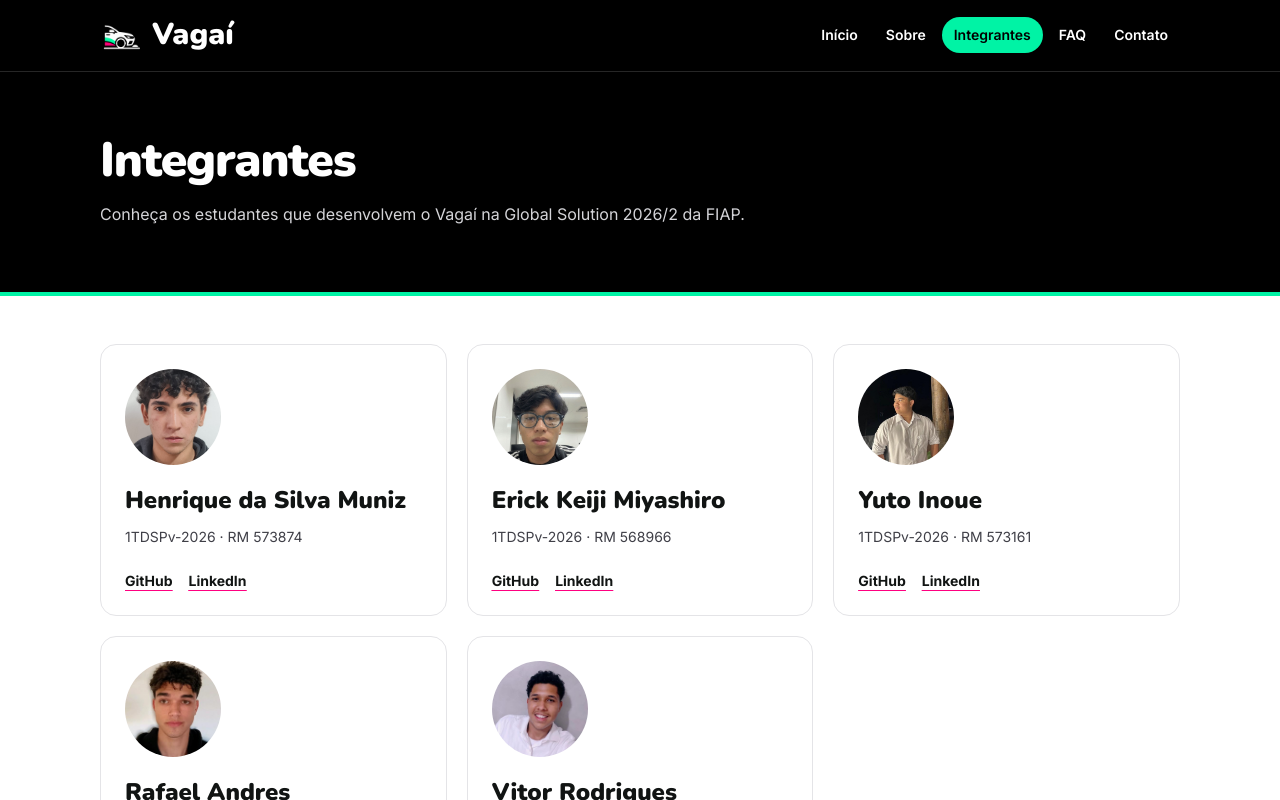
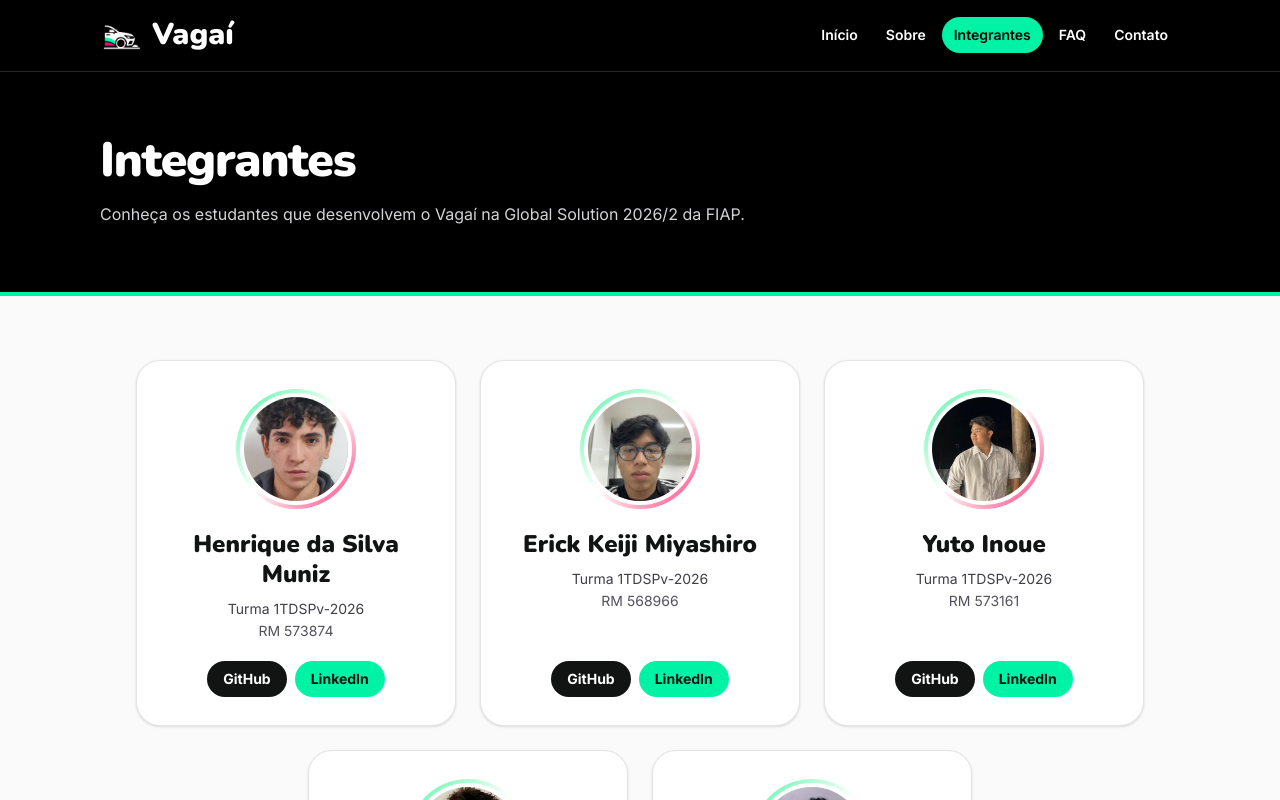
Before and after one commit to henriquemunizz/Vagai, a React (Vite) app: page /integrantes in a window 1280 px wide. Shown: the top 800 px of the page. Built offline with nearby package versions, Linux system fonts and the light colour scheme.

Commit message:
Centraliza os perfis e equilibra as linhas da equipe em telas menores

```diff
--- a/src/components/MemberCard.tsx
+++ b/src/components/MemberCard.tsx
@@ -2,13 +2,19 @@ import type { Member } from '../types/member'
 
 export function MemberCard({ member }: { member: Member }) {
   return (
-    <article className="flex flex-col items-start rounded-2xl border border-zinc-200 p-6">
-      <img className="mb-5 size-24 rounded-full object-cover" src={member.image} alt={`Foto de ${member.name}`} />
-      <h2 className="text-2xl leading-tight">{member.name}</h2>
-      <p className="my-3 text-sm text-zinc-700">{member.className}{member.rm && ` · RM ${member.rm}`}</p>
-      <div className="mt-auto flex gap-4 pt-3 text-sm font-bold underline decoration-pink underline-offset-4">
-        <a href={member.github} aria-label={`GitHub de ${member.name}`}>GitHub</a>
-        <a href={member.linkedin} aria-label={`LinkedIn de ${member.name}`}>LinkedIn</a>
+    <article className="card-lift group flex w-full max-w-80 flex-col items-center rounded-3xl border border-black/10 bg-white p-7 text-center shadow-sm sm:w-[calc((100%-1.5rem)/2)] lg:w-[calc((100%-3rem)/3)]">
+      <div className="rounded-full bg-linear-to-br from-brand via-white to-pink p-1">
+        <img className="size-28 rounded-full border-4 border-white object-cover motion-safe:transition-transform motion-safe:group-hover:scale-[1.03]"
+          src={member.image} alt={`Foto de ${member.name}`} />
+      </div>
+      <h2 className="mt-5 text-2xl leading-tight">{member.name}</h2>
+      <p className="mt-2 text-sm leading-6 text-zinc-700">Turma {member.className}</p>
+      {member.rm && <p className="text-sm text-zinc-600">RM {member.rm}</p>}
+      <div className="mt-auto flex flex-wrap justify-center gap-2 pt-5 text-sm font-bold">
+        <a href={member.github} aria-label={`GitHub de ${member.name}`}
+          className="rounded-full bg-ink px-4 py-2 text-white hover:bg-zinc-700">GitHub</a>
+        <a href={member.linkedin} aria-label={`LinkedIn de ${member.name}`}
+          className="rounded-full bg-brand px-4 py-2 hover:bg-emerald-200">LinkedIn</a>
       </div>
     </article>
   )
--- a/src/pages/MembersPage.tsx
+++ b/src/pages/MembersPage.tsx
@@ -4,9 +4,9 @@ import { members } from '../data/members'
 
 export function MembersPage() {
   return (
-    <main className="flex-1">
+    <main className="flex-1 bg-zinc-50">
       <PageHeader title="Integrantes" description="Conheça os estudantes que desenvolvem o Vagaí na Global Solution 2026/2 da FIAP." />
-      <section aria-label="Equipe Vagaí" className="container-page grid gap-5 py-12 sm:grid-cols-2 lg:grid-cols-3">
+      <section aria-label="Equipe Vagaí" className="enter-rise container-page flex flex-wrap justify-center gap-6 py-12 sm:py-16">
         {members.map((member) => <MemberCard key={member.github} member={member} />)}
       </section>
     </main>
```
